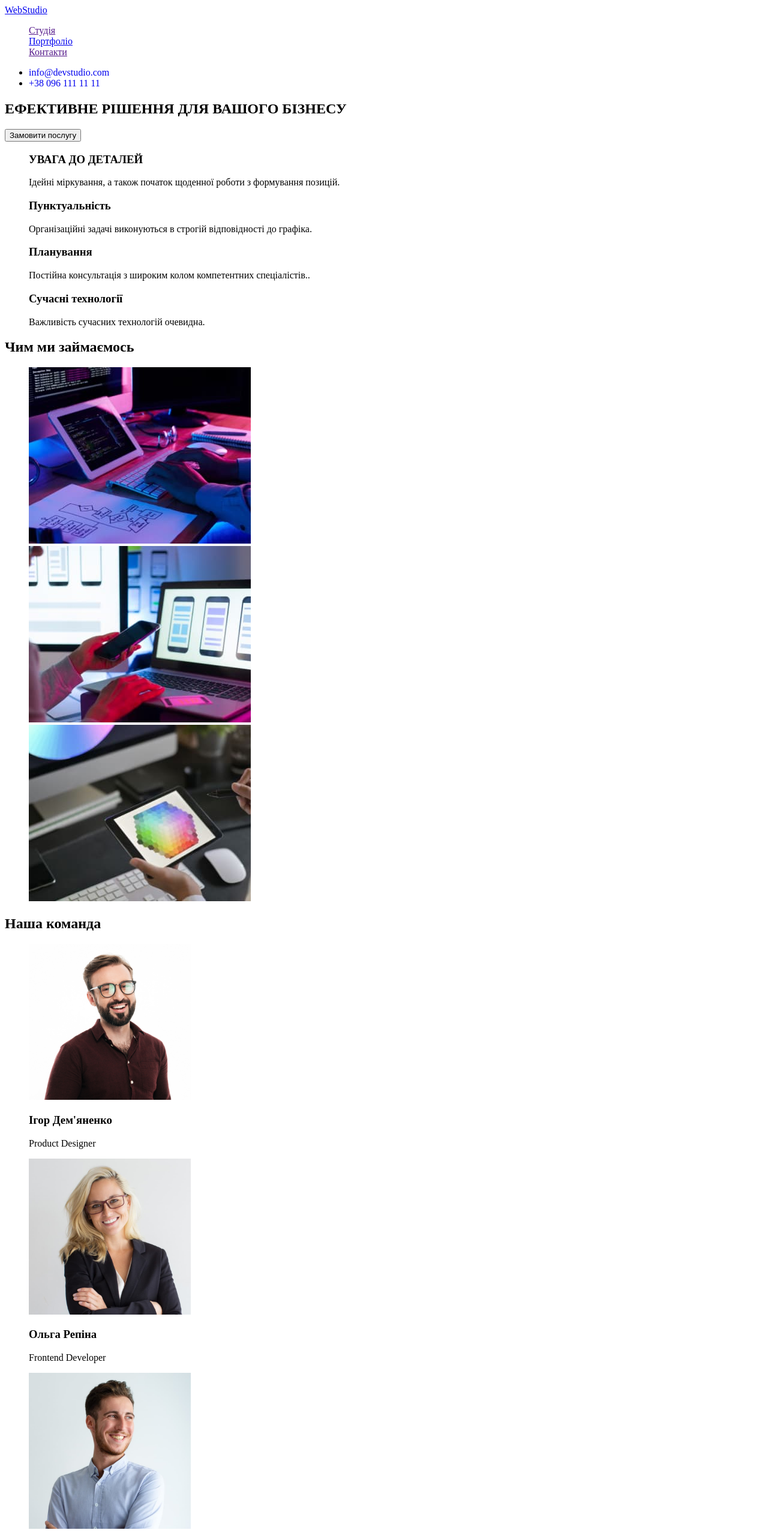
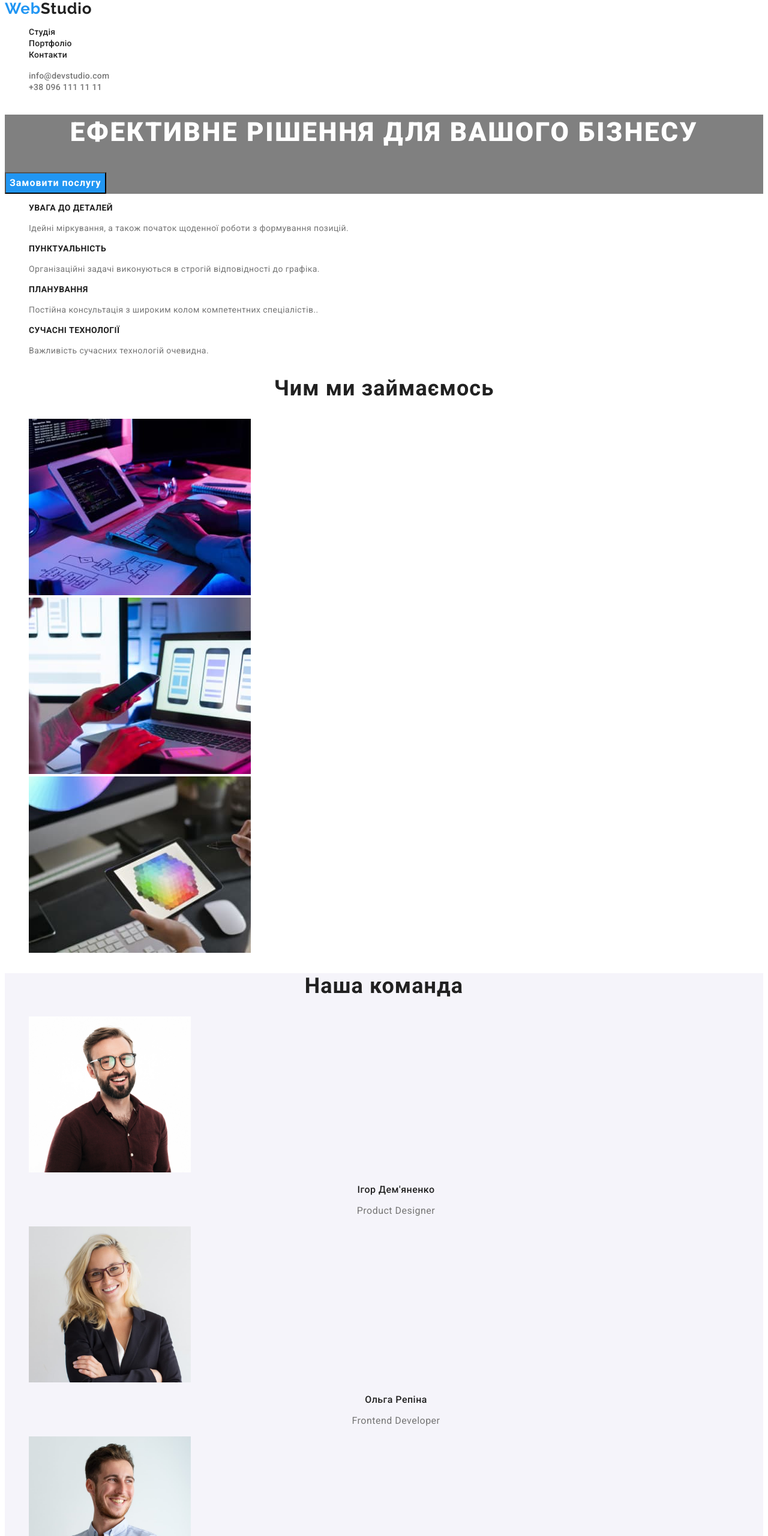
Before and after one commit to malovanui/goit-markup-hw-02, a plain HTML site: page index.html in a window 1280 px wide. Shown: the top 2560 px of the page at 60% size. Drawn offline with Linux system fonts and the light colour scheme.

Commit message:
Додає CSS і виправляє помилки

```diff
--- a/css/class.css
+++ b/css/class.css
@@ -1,11 +1,16 @@
 :root {
-    --accent-color: #2196F3;
+  --accent-color: #2196f3;
   --main-text-color: #212121;
   --secondary-text-color: #757575;
-    --main-btn-color: #2196F3;
-    --secondary-btn-color: #F5F4FA;
-    --background-color: #E5E5E5;
-    --secondary-background-color: #F5F4FA;
+  --main-btn-color: #2196f3;
+  --secondary-btn-color: #f5f4fa;
+  --background-color: #e5e5e5;
+  --secondary-background-color: #f5f4fa;
+}
+
+body {
+  font-family: "Roboto", sans-serif;
+  color: var(--main-text-color);
 }
 
 .list {
@@ -13,6 +18,37 @@ list-style: none;
 }
 .link {
   text-decoration: none;
+}
+
+.logo {
+  font-family: "Raleway";
+  font-style: normal;
+  font-weight: 700;
+  font-size: 26px;
+  line-height: 1.2px;
+  letter-spacing: 0.03em;
+  color: var(--accent-color);
+}
+
+.btn {
+  font-family: inherit;
+  font-weight: 700;
+  font-size: 16px;
+  line-height: 1.88;
+  display: flex;
+  align-items: center;
+  text-align: center;
+  letter-spacing: 0.06em;
+  cursor: pointer;
+}
+
+.title {
+  font-weight: 700;
+  font-size: 36px;
+  line-height: 42px;
+  text-align: center;
+  letter-spacing: 0.03em;
+  color: var(--main-text-color);
 }
 
 .visually-hidden {
@@ -27,3 +63,152 @@ list-style: none;
   clip-path: inset(50%);
   margin: -1px;
 }
+
+/* -----Header------ */
+.header-logo span {
+  color: var(--main-text-color);
+}
+
+.header-nav-link {
+  font-weight: 500;
+  font-size: 14px;
+  line-height: 1.14;
+  letter-spacing: 0.02em;
+  color: var(--main-text-color);
+}
+.header-nav-link:hover,
+.header-nav-link:focus {
+  color: var(--accent-color);
+}
+
+.header-contact-link {
+  font-weight: 500;
+  font-size: 14px;
+  line-height: 1.14;
+  letter-spacing: 0.02em;
+  color: var(--secondary-text-color);
+}
+
+.header-contact-link:hover,
+.header-contact-link:focus {
+  color: var(--accent-color);
+}
+
+/* Hero */
+/* Тимчасовий фон */
+.hero {
+  background-color: gray;
+}
+.hero-title {
+  font-weight: 900;
+  font-size: 44px;
+  line-height: 1.36;
+  text-align: center;
+  letter-spacing: 0.06em;
+  text-transform: uppercase;
+  color: #ffffff;
+}
+
+.hero-btn {
+  color: #ffffff;
+  background-color: var(--accent-color);
+}
+
+/* Features */
+
+.features-item-title {
+  font-weight: 700;
+  font-size: 14px;
+  line-height: 1.14;
+  letter-spacing: 0.03em;
+  text-transform: uppercase;
+  color: var(--main-text-color);
+}
+
+.features-item-text {
+  font-size: 14px;
+  line-height: 1.71;
+  letter-spacing: 0.03em;
+  color: var(--secondary-text-color);
+}
+
+/* Work */
+
+/* Team */
+.team {
+  background-color: var(--secondary-background-color);
+}
+
+.work-list-title {
+  font-weight: 500;
+  font-size: 16px;
+  line-height: 1.18;
+  text-align: center;
+  letter-spacing: 0.03em;
+  color: var(--main-text-color);
+}
+
+.work-list-text {
+  font-weight: 400;
+  font-size: 16px;
+  line-height: 1.18;
+  text-align: center;
+  letter-spacing: 0.03em;
+  color: var(--secondary-text-color);
+}
+
+/* Footer */
+
+.footer {
+  background-color: #2f303a;
+}
+
+.footer-logo span {
+  color: #ffffff;
+}
+
+.footer-list-text {
+  font-size: 14px;
+  line-height: 1.71;
+  letter-spacing: 0.03em;
+  color: #ffffff;
+}
+
+.footer-list-link {
+  font-size: 14px;
+  line-height: 1.71;
+  letter-spacing: 0.03em;
+  color: rgba(255, 255, 255, 0.6);
+}
+
+.footer-list-link:hover,
+.footer-list-link:focus {
+  color: var(--accent-color);
+}
+
+/* ____PAGE PORTFOLIO______ */
+/* Gallery */
+.gallery-filter-btn {
+  background-color: var(--secondary-btn-color);
+}
+
+.gallery-filter-btn:hover,
+.gallery-filter-btn:focus {
+  color: #ffffff;
+  background-color: var(--accent-color);
+}
+
+.gallery-list-title {
+  font-weight: 700;
+  font-size: 18px;
+  line-height: 2;
+  letter-spacing: 0.06em;
+  color: var(--main-text-color);
+}
+
+.gallery-list-text {
+  font-size: 16px;
+  line-height: 1.88x;
+  letter-spacing: 0.03em;
+  color: var(--secondary-text-color);
+}
--- a/index.html
+++ b/index.html
@@ -5,24 +5,26 @@
     <meta http-equiv="X-UA-Compatible" content="IE=edge">
     <meta name="viewport" content="width=device-width, initial-scale=1.0">
     <title lang="en">WebStudio</title>
-
+    <link rel="preconnect" href="https://fonts.googleapis.com">
+    <link rel="preconnect" href="https://fonts.gstatic.com" crossorigin>
+    <link href="https://fonts.googleapis.com/css2?family=Raleway:wght@400;500;700&family=Roboto:wght@400;500;700;900&display=swap" rel="stylesheet">
     <link rel="stylesheet" href="./css/class.css">
 </head>
 <body>
     <!--Шапка сайту-->
     <header class="header">
         <nav class="header-nav">
-            <a href="index.html" class="header-logo"><span>Web</span>Studio</a>
+            <a href="./index.html" class="header-logo logo link">Web<span>Studio</span></a>
 
             <ul class="header-nav-list list">
-                <li><a href = "" class="header-nav-link">Студія</a></li>
-                <li><a href = "./portfolio.html" class="header-nav-link">Портфоліо</a></li>
-                <li><a href = "" class="header-nav-link">Контакти</a></li>
+                <li><a href = "./index.html" class="header-nav-link link">Студія</a></li>
+                <li><a href = "./portfolio.html" class="header-nav-link link">Портфоліо</a></li>
+                <li><a href = "" class="header-nav-link link">Контакти</a></li>
             </ul>
         </nav>
 
 
-        <ul class="header-contact">
+        <ul class="header-contact list">
             <li><a href= "mailto:info@devstudio.com" class="header-contact-link link">info@devstudio.com</a> </li>
             <li><a href= "tel:+380961111111" class="header-contact-link link">+38 096 111 11 11</a></li>
         </ul>
@@ -68,7 +70,7 @@
 
         <!--Чим займаємось-->
         <section class="work">
-            <h2 class="work-title">Чим ми займаємось</h2>
+            <h2 class="work-title title">Чим ми займаємось</h2>
 
             <ul class="work-list list">
                 <li class="work-list-item">
@@ -94,7 +96,7 @@
 
         <!--Наша команда-->
         <section class="team">
-            <h2 class="team-title">Наша команда</h2>
+            <h2 class="team-title title">Наша команда</h2>
 
            <ul class="team-list list">
                <li class="team-list-item">
@@ -102,7 +104,7 @@
                        <img src= "./image/ihor.jpg" alt= "Ігор Дем'яненко" width= "270" class="team-list-img" />
                    </a>
                    <h3 class="work-list-title">Ігор Дем'яненко</h3>
-                   <p lang="en class="work-list-text"">Product Designer</p>
+                   <p lang="en" class="work-list-text">Product Designer</p>
                </li>
 
                <li class="team-list-item">
@@ -134,13 +136,13 @@
 
     <!--Футер-->
     <footer class="footer">
-        <a href="index.html" class="footer-logo logo"><span>Web</span>Studio</a>
+        <a href="./index.html" class="footer-logo logo link">Web<span>Studio</span></a>
 
         <address class="footer-address">
-            <ul class="footer-address-list">
-                <li class="footer-adress-item"><a href="https://goo.gl/maps/9QSy9gMF1e2DrDDg9" target="_blank" class="footer-list-text">м. Київ, пр-т Лесі Українки, 26</a></li>
+            <ul class="footer-address-list list">
+                <li class="footer-adress-item"><a href="https://goo.gl/maps/9QSy9gMF1e2DrDDg9" target="_blank" class="footer-list-text link">м. Київ, пр-т Лесі Українки, 26</a></li>
                 <li class="footer-adress-item"><a href="mailto:info@example.com" class="footer-list-link link">info@example.com</a></li>
-                <li class="footer-adress-item"><a href="tel:+38 099 111 11 11" class="footer-list-link link">+38 099 111 11 11</a></li>
+                <li class="footer-adress-item"><a href="tel:+380991111111" class="footer-list-link link">+38 099 111 11 11</a></li>
             </ul>
         </address>
     </footer>
```
Also changed, not shown: portfolio.html (+15 -15 lines), image/boxes.jpg (renamed from image/Проект Boxes.jpg), image/growing-business.jpg (renamed from image/Growing Business.jpg), image/inspiration-has-no-borders.jpg (renamed from image/Inspiration has no Borders.jpg), image/lab.jpg (renamed from image/Проект LAB.jpg), image/limited-edition.jpg (renamed from image/Издание Limited Edition.jpg), image/nv-gs-poster.jpg (renamed from image/Постер New Orlean vs Golden Star.jpg), image/prime.jpg (renamed from image/Проект Prime.jpg), image/seafood.jpg (renamed from image/Ресторан Seafood.jpg), image/tehno-kriak.jpg (renamed from image/Технокряк.jpg), 1 other file. Lines whose indentation alone changed are shown as unchanged.
